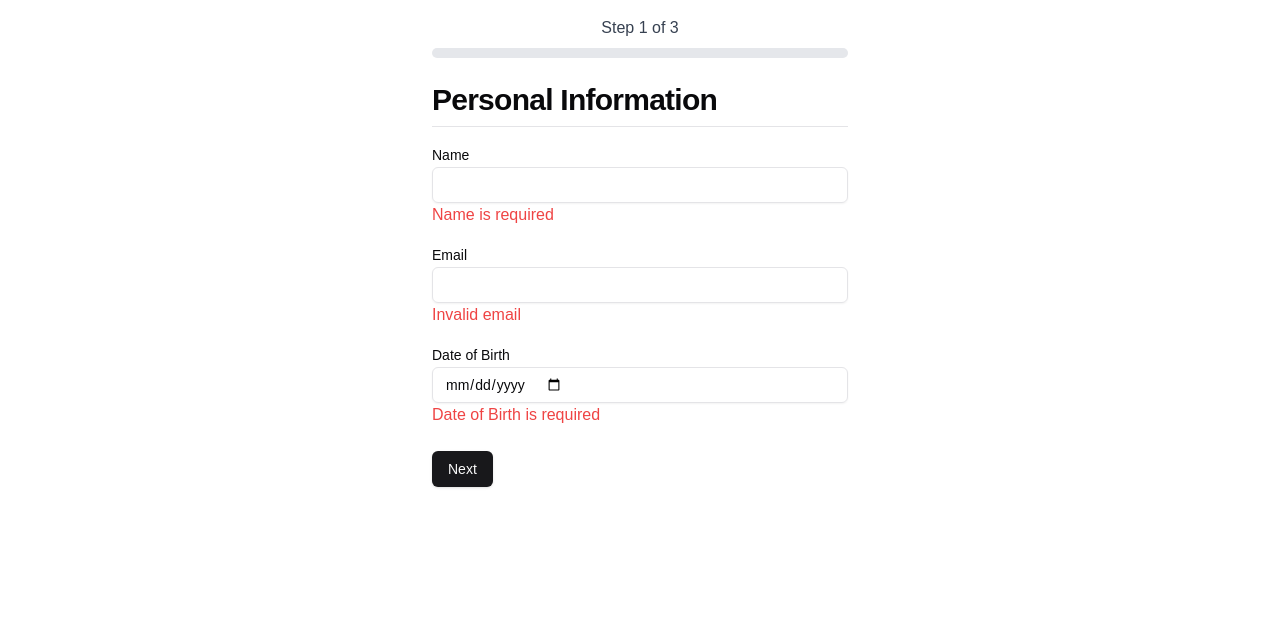
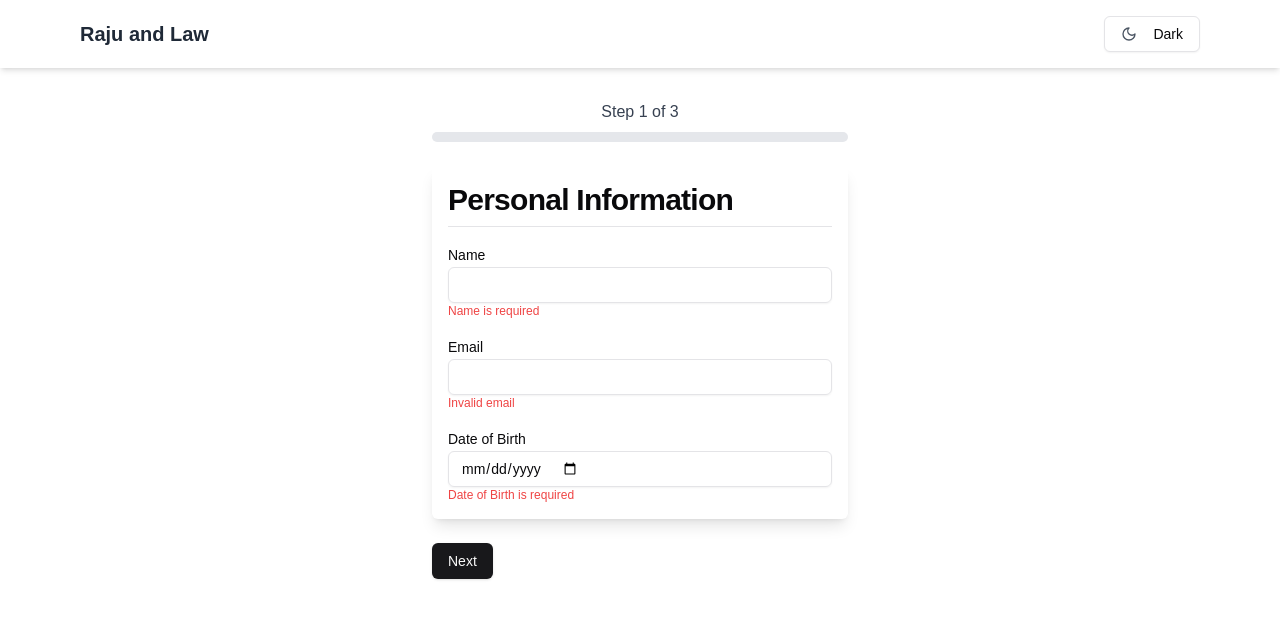
Before and after one commit to Hasibul294/multi-step-form-raju-assessment, a Next.js app: page / in a window 1280 px wide. Both pictures are taken after a click on the button "Next". Shown: the top 618 px of the page. Built offline with nearby package versions, Linux system fonts and the light colour scheme.

Commit message:
add navbar with dark mode

```diff
--- a/src/app/layout.tsx
+++ b/src/app/layout.tsx
@@ -1,6 +1,7 @@
 import type { Metadata } from "next";
 import { Geist, Geist_Mono } from "next/font/google";
 import "../styles/globals.css";
+import Navbar from "@/components/Navbar";
 
 const geistSans = Geist({
   variable: "--font-geist-sans",
@@ -23,11 +24,16 @@ export default function RootLayout({
   children: React.ReactNode;
 }>) {
   return (
-    <html lang="en" className="light">
+    <html lang="en">
       <body
         className={`${geistSans.variable} ${geistMono.variable} antialiased`}
       >
-        {children}
+        <Navbar />
+       <main>
+          <div className="mt-4">
+            {children}
+          </div>
+       </main>
       </body>
     </html>
   );
--- a/src/app/page.tsx
+++ b/src/app/page.tsx
@@ -108,9 +108,11 @@ export default function Home() {
     <FormProvider {...methods}>
       <form onSubmit={handleSubmit(onSubmit)} className="max-w-md mx-auto p-4 space-y-6">
         <ProgressBar steps={3} currentStep={step} />
-        {step === 1 && <PersonalInfo />}
+       <div className="shadow-lg rounded-md p-4">
+       {step === 1 && <PersonalInfo />}
         {step === 2 && <AddressInfo />}
         {step === 3 && <AccountInfo />}
+       </div>
 
         {/* Alert Messages */}
         {alert && (
--- a/src/components/AccountInfo.tsx
+++ b/src/components/AccountInfo.tsx
@@ -13,17 +13,17 @@ export default function AccountInfo() {
       <div>
         <Label htmlFor="username">Username</Label>
         <Input id="username" {...register("username", { required: "Username is required" })} />
-        {errors.username && <p className="text-red-500">{String(errors.username.message)}</p>}
+        {errors.username && <p className="text-red-500 text-xs">{String(errors.username.message)}</p>}
       </div>
       <div>
         <Label htmlFor="password">Password</Label>
         <Input id="password" type="password" {...register("password", { required: "Password is required" })} />
-        {errors.password && <p className="text-red-500">{String(errors.password.message)}</p>}
+        {errors.password && <p className="text-red-500 text-xs">{String(errors.password.message)}</p>}
       </div>
       <div>
         <Label htmlFor="confirmPassword">Confirm Password</Label>
         <Input id="confirmPassword" type="password" {...register("confirmPassword", { required: "Confirm Password is required", validate: value => value === password || "Passwords do not match" })} />
-        {errors.confirmPassword && <p className="text-red-500">{String(errors.confirmPassword.message)}</p>}
+        {errors.confirmPassword && <p className="text-red-500 text-xs">{String(errors.confirmPassword.message)}</p>}
       </div>
     </div>
   );
--- a/src/components/AddressInfo.tsx
+++ b/src/components/AddressInfo.tsx
@@ -15,7 +15,7 @@ export default function AddressInfo() {
       <div>
         <Label htmlFor="address1">Address Line 1</Label>
         <Input id="address1" {...register("address1", { required: "Address Line 1 is required" })} />
-        {errors.address1 && <p className="text-red-500">{String(errors.address1.message)}</p>}
+        {errors.address1 && <p className="text-red-500 text-xs">{String(errors.address1.message)}</p>}
       </div>
       <div>
         <Label htmlFor="address2">Address Line 2</Label>
@@ -24,7 +24,7 @@ export default function AddressInfo() {
       <div>
         <Label htmlFor="city">City</Label>
         <Input id="city" {...register("city", { required: "City is required" })} />
-        {errors.city && <p className="text-red-500">{String(errors.city.message)}</p>}
+        {errors.city && <p className="text-red-500 text-xs">{String(errors.city.message)}</p>}
       </div>
       <div>
         <Label htmlFor="state">State</Label>
@@ -40,12 +40,12 @@ export default function AddressInfo() {
             ))}
           </SelectContent>
         </Select>
-        {errors.state && <p className="text-red-500">{String(errors.state.message)}</p>}
+        {errors.state && <p className="text-red-500 text-xs">{String(errors.state.message)}</p>}
       </div>
       <div>
         <Label htmlFor="zip">Zip Code</Label>
         <Input id="zip" {...register("zip", { required: "Zip Code is required", pattern: { value: /^\d{5}$/, message: "Invalid Zip Code" } })} />
-        {errors.zip && <p className="text-red-500">{String(errors.zip.message)}</p>}
+        {errors.zip && <p className="text-red-500 text-xs">{String(errors.zip.message)}</p>}
       </div>
     </div>
   );
--- /dev/null
+++ b/src/components/Navbar.tsx
@@ -0,0 +1,61 @@
+"use client";
+import { useEffect, useState } from "react";
+import { Button } from "@/components/ui/button";
+import { Moon, Sun } from "lucide-react";
+
+export default function Navbar() {
+  const [darkMode, setDarkMode] = useState<boolean>(false);
+
+  // Load theme from localStorage
+  useEffect(() => {
+    const savedTheme = localStorage.getItem("theme");
+    if (savedTheme === "dark") {
+      setDarkMode(true);
+      document.documentElement.classList.add("dark");
+    }
+  }, []);
+
+  // Toggle Dark Mode
+  const toggleDarkMode = () => {
+    setDarkMode((prev) => {
+      const newMode = !prev;
+      if (newMode) {
+        document.documentElement.classList.add("dark");
+        localStorage.setItem("theme", "dark");
+      } else {
+        document.documentElement.classList.remove("dark");
+        localStorage.setItem("theme", "light");
+      }
+      return newMode;
+    });
+  };
+
+  return (
+    <nav className="w-full bg-white dark:bg-gray-900 shadow-md">
+      <div className="max-w-6xl mx-auto px-4">
+        <div className="flex justify-between items-center py-4">
+          {/* Logo */}
+          <h1 className="text-xl font-bold text-gray-800 dark:text-white">
+            Raju and Law
+          </h1>
+
+          {/* Dark Mode Toggle */}
+          <Button
+            variant="outline"
+            onClick={toggleDarkMode}
+            className="flex items-center space-x-2"
+          >
+            {darkMode ? (
+              <Sun className="h-5 w-5 text-yellow-500" />
+            ) : (
+              <Moon className="h-5 w-5 text-gray-600 dark:text-gray-300" />
+            )}
+            <span className="hidden sm:inline">
+              {darkMode ? "Light" : "Dark"}
+            </span>
+          </Button>
+        </div>
+      </div>
+    </nav>
+  );
+}
--- a/src/components/PersonalInfo.tsx
+++ b/src/components/PersonalInfo.tsx
@@ -12,17 +12,17 @@ export default function PersonalInfo() {
       <div>
         <Label htmlFor="name">Name</Label>
         <Input id="name" {...register("name", { required: "Name is required" })} />
-        {errors.name && <p className="text-red-500">{String(errors.name.message)}</p>}
+        {errors.name && <p className="text-red-500 text-xs">{String(errors.name.message)}</p>}
       </div>
       <div>
         <Label htmlFor="email">Email</Label>
         <Input id="email" type="email" {...register("email", { required: "Email is required", pattern: { value: /^\S+@\S+$/i, message: "Invalid email" } })} />
-        {errors.email && <p className="text-red-500">{String(errors.email.message)}</p>}
+        {errors.email && <p className="text-red-500 text-xs">{String(errors.email.message)}</p>}
       </div>
       <div>
         <Label htmlFor="dob">Date of Birth</Label>
         <Input id="dob" type="date" {...register("dob", { required: "Date of Birth is required" })} />
-        {errors.dob && <p className="text-red-500">{String(errors.dob.message)}</p>}
+        {errors.dob && <p className="text-red-500 text-xs">{String(errors.dob.message)}</p>}
       </div>
     </div>
   );
```
